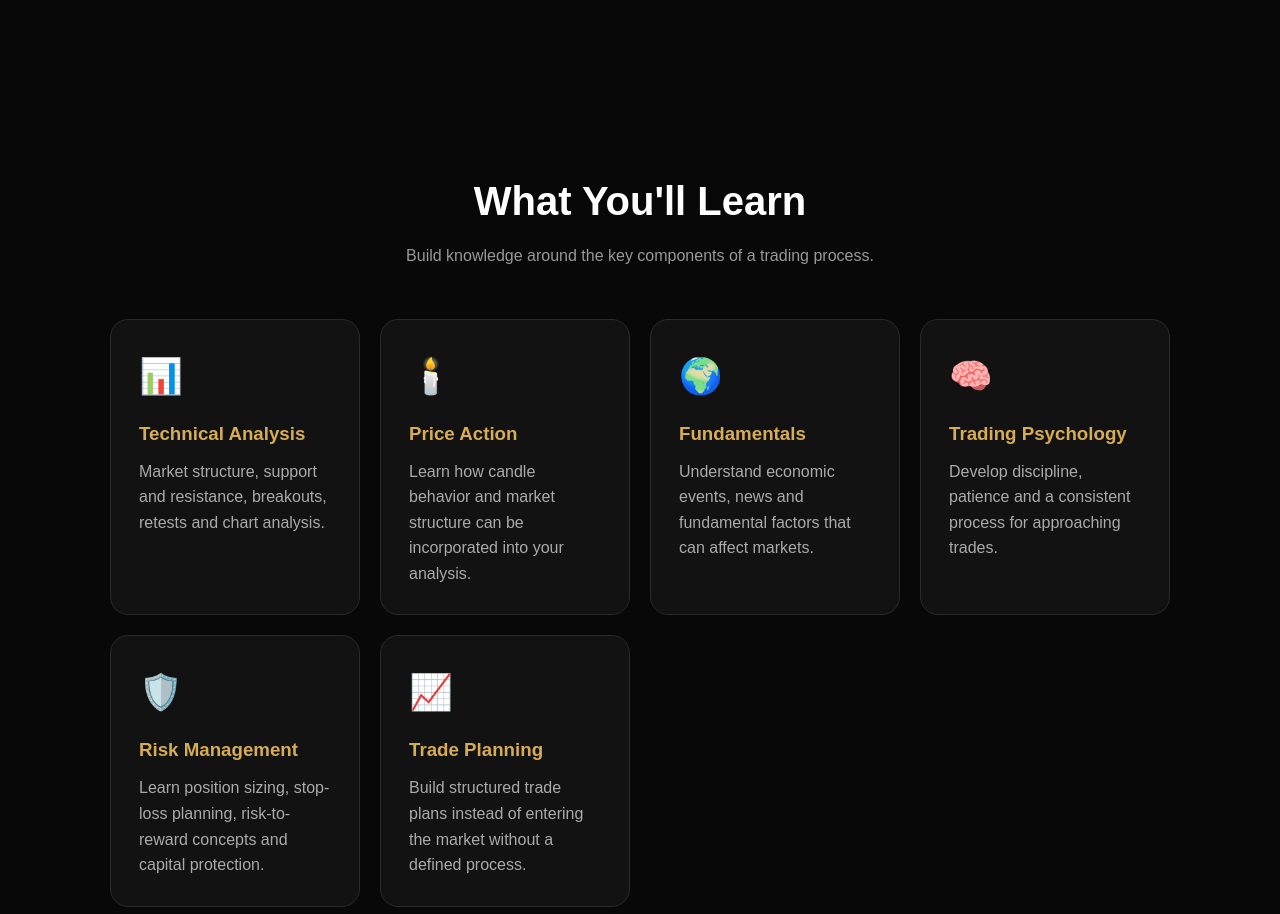
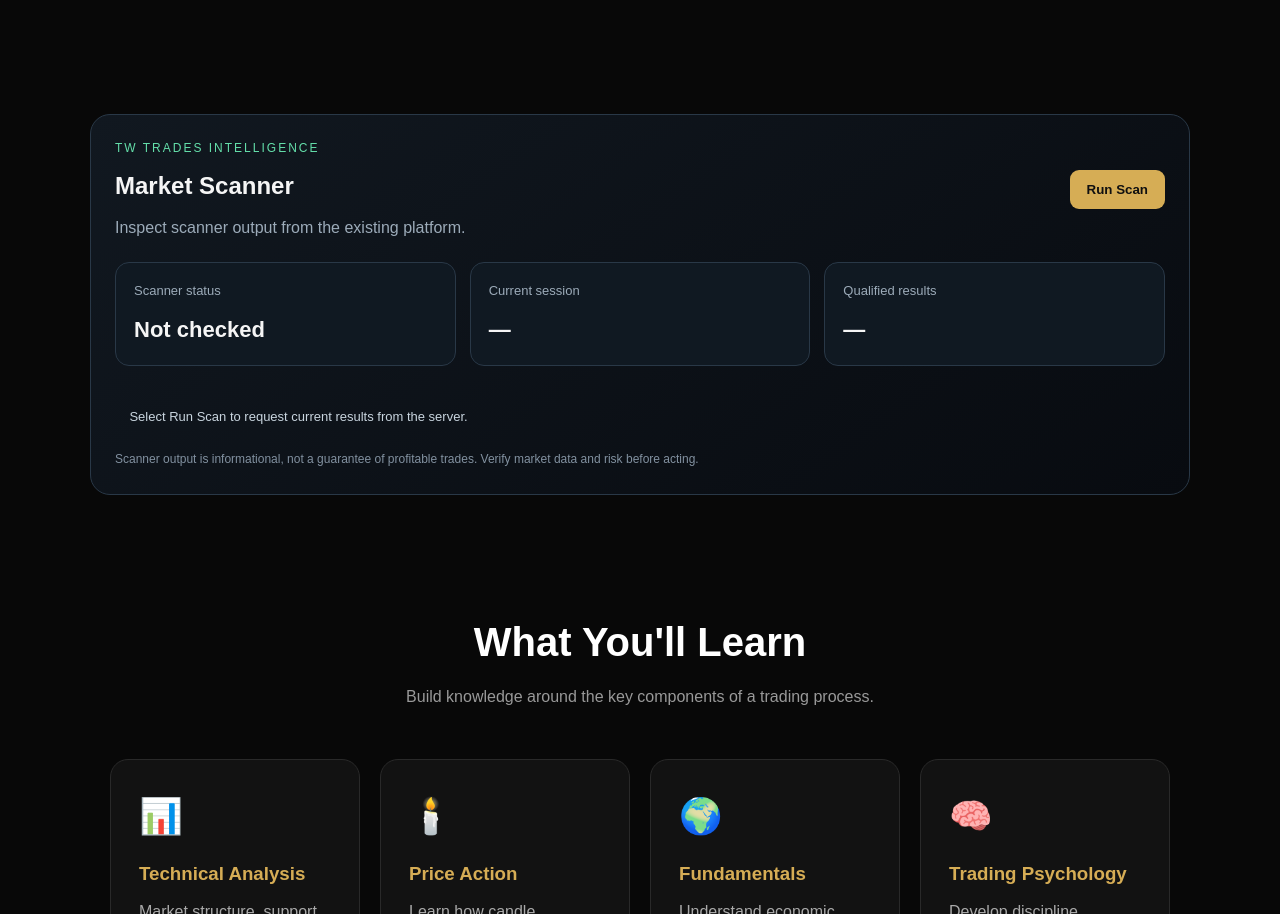
Before and after one commit to neoashley03-debug/Tw-Trades-, a plain HTML site: page index.html in a window 1280 px wide. Shown: the part 1133-2047 px from the top of the page. Drawn offline with Linux system fonts and the light colour scheme.

Commit message:
Implement TW Trades Intelligence Dashboard
Added a dashboard for TW Trades Intelligence with styling and functionality to run a market scan.

```diff
--- a/index.html
+++ b/index.html
@@ -425,6 +425,140 @@ price action, market structure, risk management and trading psychology.
 </section>
 
 
+<!-- TW TRADES INTELLIGENCE DASHBOARD -->
+<style>
+#tw-intel {
+  max-width:1100px;
+  margin:30px auto;
+  padding:24px;
+  color:#f5f5f5;
+  background:linear-gradient(145deg,#111820,#080b10);
+  border:1px solid #293847;
+  border-radius:20px;
+  font-family:Arial,sans-serif;
+}
+#tw-intel .intel-head {
+  display:flex;justify-content:space-between;
+  align-items:center;gap:12px;flex-wrap:wrap;
+}
+#tw-intel .intel-tag {
+  color:#64dfaa;font-size:12px;letter-spacing:2px;
+}
+#tw-intel .intel-grid {
+  display:grid;
+  grid-template-columns:repeat(auto-fit,minmax(180px,1fr));
+  gap:14px;margin-top:22px;
+}
+#tw-intel .intel-card {
+  background:#101922;border:1px solid #293847;
+  border-radius:14px;padding:18px;min-width:0;
+}
+#tw-intel .intel-label {color:#9cabb9;font-size:13px}
+#tw-intel .intel-value {
+  font-size:22px;font-weight:700;margin-top:10px;
+  overflow-wrap:anywhere;
+}
+#tw-intel button {
+  background:#d6ad55;color:#101010;border:0;
+  border-radius:9px;padding:12px 17px;
+  font-weight:700;cursor:pointer;
+}
+#tw-intel #tw-scan-results {
+  margin-top:18px;white-space:pre-wrap;
+  overflow-wrap:anywhere;color:#c9d5df;
+  font-size:13px;line-height:1.7;
+}
+</style>
+
+<section id="tw-intel">
+  <div class="intel-head">
+    <div>
+      <div class="intel-tag">TW TRADES INTELLIGENCE</div>
+      <h2 style="margin:9px 0">Market Scanner</h2>
+      <p style="color:#9cabb9;margin:0">
+        Inspect scanner output from the existing platform.
+      </p>
+    </div>
+    <button type="button" id="tw-run-scan">Run Scan</button>
+  </div>
+
+  <div class="intel-grid">
+    <div class="intel-card">
+      <div class="intel-label">Scanner status</div>
+      <div class="intel-value" id="tw-scan-status">Not checked</div>
+    </div>
+    <div class="intel-card">
+      <div class="intel-label">Current session</div>
+      <div class="intel-value" id="tw-scan-session">—</div>
+    </div>
+    <div class="intel-card">
+      <div class="intel-label">Qualified results</div>
+      <div class="intel-value" id="tw-scan-count">—</div>
+    </div>
+  </div>
+
+  <div id="tw-scan-results" aria-live="polite">
+    Select Run Scan to request current results from the server.
+  </div>
+  <p style="color:#8291a0;font-size:12px">
+    Scanner output is informational, not a guarantee of profitable trades.
+    Verify market data and risk before acting.
+  </p>
+</section>
+
+<script>
+(function () {
+  const button = document.getElementById("tw-run-scan");
+  if (!button) return;
+
+  button.addEventListener("click", async function () {
+    const status = document.getElementById("tw-scan-status");
+    const session = document.getElementById("tw-scan-session");
+    const count = document.getElementById("tw-scan-count");
+    const output = document.getElementById("tw-scan-results");
+
+    button.disabled = true;
+    status.textContent = "Connecting…";
+    output.textContent = "Requesting scanner data from the server…";
+
+    try {
+      const response = await fetch("/api/scan", {
+        headers: { "Accept": "application/json" },
+        cache: "no-store"
+      });
+
+      if (!response.ok) {
+        throw new Error("Server returned HTTP " + response.status);
+      }
+
+      const data = await response.json();
+
+      if (!Array.isArray(data.results)) {
+        throw new Error("Unexpected scanner response format");
+      }
+
+      status.textContent = "Connected";
+      session.textContent = data.session || "Not supplied";
+      count.textContent = data.results.length;
+      output.textContent = data.results.length
+        ? JSON.stringify(data.results, null, 2)
+        : "No qualified setups were returned by the scanner.";
+    } catch (error) {
+      status.textContent = "Unavailable";
+      session.textContent = "—";
+      count.textContent = "—";
+      output.textContent =
+        "The scanner could not return usable data. " +
+        "Check the service and API response before relying on it. " +
+        error.message;
+    } finally {
+      button.disabled = false;
+    }
+  });
+})();
+</script>
+<!-- END TW TRADES INTELLIGENCE DASHBOARD -->
+
 <!-- WHAT YOU LEARN -->
 
 <section id="learn">
```
